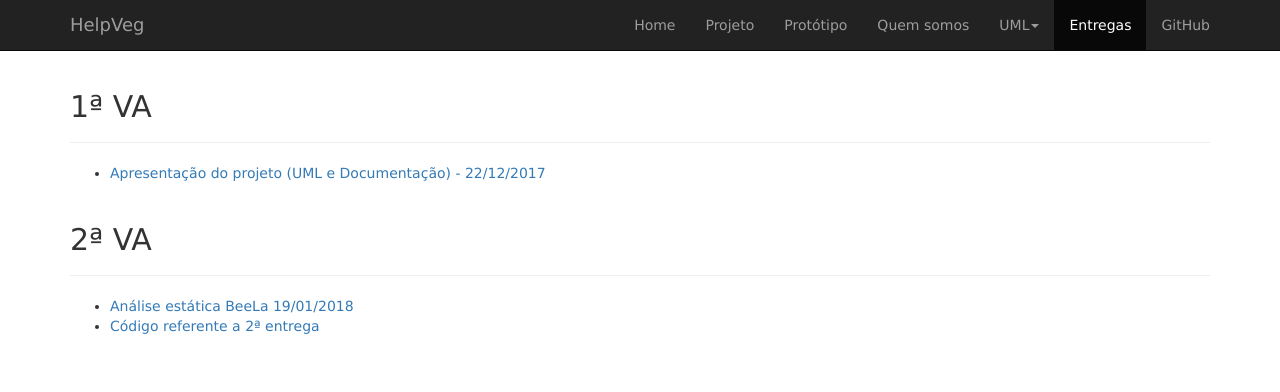
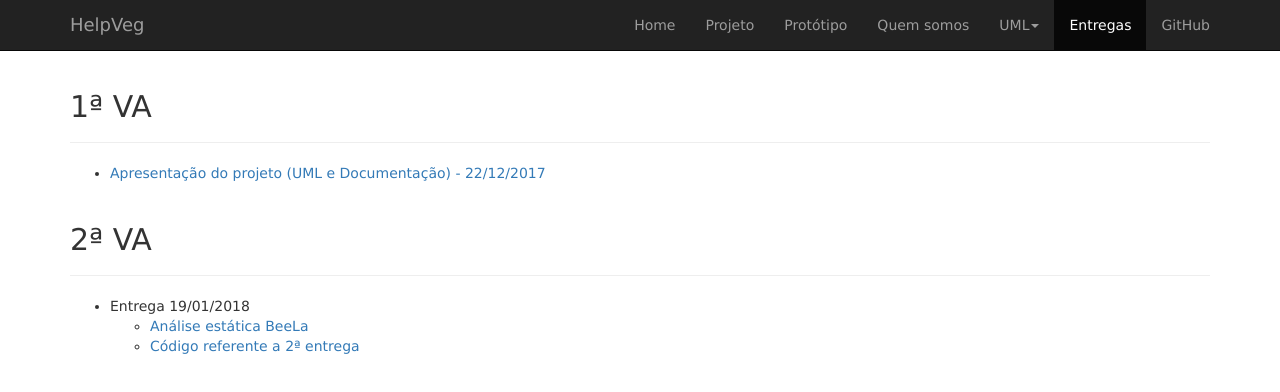
Before and after one commit to HelpVeg/HelpVeg.github.io, a plain HTML site: page entregas.html in a window 1280 px wide. Drawn offline with nearby package versions, Linux system fonts and the light colour scheme.

Commit message:
Modificar formato das listas
Colocar entrega e data como lista principal e arquivos como sublistas

```diff
--- a/entregas.html
+++ b/entregas.html
@@ -78,12 +78,15 @@
                 <h2>2ª VA</h2>
             </div>
             <ul>
-                <li>
-                    <a href="https://docs.google.com/document/d/1CDqsLlYn7_WnyMy9CBYwaaIleUkJrhMSw-9oYrUgGeU/edit?usp=sharing" target="_blank">Análise estática BeeLa 19/01/2018</a>
-                </li>
-                <li>
-                    <a href="https://drive.google.com/file/d/1HJj2asGnjJ3_RU6K4JH4G4tTZImlbxxm/view" target="_blank">Código referente a 2ª entrega</a>
-                </li>
+            	<li>Entrega 19/01/2018</li>
+            	<ul>
+	                <li>
+	                    <a href="https://docs.google.com/document/d/1CDqsLlYn7_WnyMy9CBYwaaIleUkJrhMSw-9oYrUgGeU/edit?usp=sharing" target="_blank">Análise estática BeeLa</a>
+	                </li>
+	                <li>
+	                    <a href="https://drive.google.com/file/d/1HJj2asGnjJ3_RU6K4JH4G4tTZImlbxxm/view" target="_blank">Código referente a 2ª entrega</a>
+	                </li>
+	            </ul>
             </ul>
         </section>
 
```
